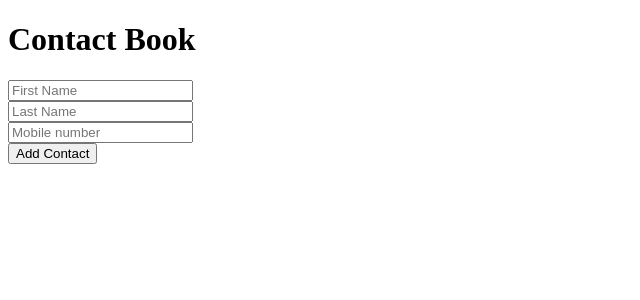
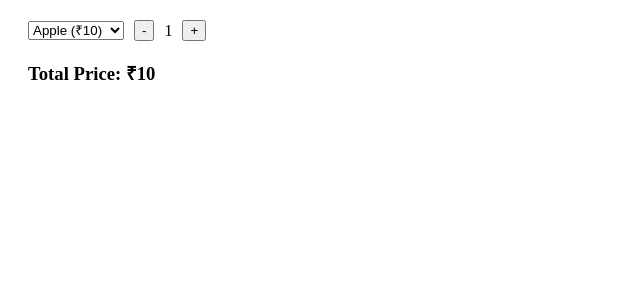
Before and after one commit to hardik7426/react_demo_nvs, a React (Vite) app: page / in a window 1280 px wide. Shown: the top 300 px of the page, without its empty margins (0-640 px from the left). Built offline with nearby package versions, Linux system fonts and the light colour scheme.

Commit message:
contact_book_demo

```diff
--- a/src/App.jsx
+++ b/src/App.jsx
@@ -5,6 +5,7 @@ import StringState from "./CE301225/string_state";
 import RenderCond from "./CE301225/render_cond";
 import StateExample from "./CE01012026/state_excersice";
 import ContactBook from "./CEAB6126/contactbook";
+import ProductSelector from "./CE812026/quantity";
 function App() {
   return (
     <>
@@ -13,7 +14,8 @@ function App() {
     {/* <Cardcomponent />
   <StateExample /> */}
   {/* <StateExample /> */}
-    <ContactBook />
+    {/* <ContactBook />  */}
+    <ProductSelector/>
 
   {/* <RenderCond/> */}
     </>
--- /dev/null
+++ b/src/CE812026/quantity.jsx
@@ -0,0 +1,67 @@
+import React, { Component } from "react";
+
+class ProductSelector extends Component {
+  constructor(props) {
+    super(props);
+
+    this.state = {
+      items: [
+        { label: "Apple", price: 10 },
+        { label: "Banana", price: 5 },
+        { label: "Orange", price: 8 }
+      ],
+      selectedIndex: 0,
+      quantity: 1
+    };
+  }
+
+  handleItemChange = (e) => {
+    this.setState({
+      selectedIndex: Number(e.target.value)
+    });
+  };
+
+  increaseQuantity = () => {
+    this.setState((prevState) => ({
+      quantity: prevState.quantity + 1
+    }));
+  };
+
+  decreaseQuantity = () => {
+    this.setState((prevState) => ({
+      quantity: prevState.quantity - 1
+    }));
+  };
+
+  render() {
+    const { items, selectedIndex, quantity } = this.state;
+    const selectedItem = items[selectedIndex];
+    const totalPrice = selectedItem.price * quantity;
+
+    return (
+      <div style={{ width: "300px", margin: "20px" }}>
+        <div style={{ display: "flex", alignItems: "center", gap: "10px" }}>
+          <select onChange={this.handleItemChange} value={selectedIndex}>
+            {items.map((item, index) => (
+              <option key={index} value={index}>
+                {item.label} (₹{item.price})
+              </option>
+            ))}
+          </select>
+
+          <button onClick={this.decreaseQuantity} disabled={quantity === 0}>
+            -
+          </button>
+
+          <span>{quantity}</span>
+
+          <button onClick={this.increaseQuantity}>+</button>
+        </div>
+
+        <h3>Total Price: ₹{totalPrice}</h3>
+      </div>
+    );
+  }
+}
+
+export default ProductSelector;
--- a/src/CEAB6126/contactbook.jsx
+++ b/src/CEAB6126/contactbook.jsx
@@ -1,85 +1,185 @@
-import React,{Component} from "react";
+import React, { Component } from "react";
 
-class ContactBook extends Component{
-    constructor(props){
+class ContactBook extends Component {
+  constructor(props) {
     super(props);
-        this.state={
-            contacts:[],
-            fname:"",
-            lname:"",
-            phone:"",
+    this.state = {
+      contacts: [],
+      fname: "",
+      lname: "",
+      phone: "",
 
+      editId: null,
+      editFname: "",
+      editLname: "",
+      editPhone: "",
     };
   }
 
-    handlefnameChange=(e)=>{
-        this.setState({fname:e.target.value});
-    };
-    handlelnameChange=(e)=>{
-        this.setState({lname:e.target.value});
-    };
-    handlephoneChange=(e)=>{
-        this.setState({phone:e.target.value});
-    };
+  handlefnameChange = (e) => this.setState({ fname: e.target.value });
+  handlelnameChange = (e) => this.setState({ lname: e.target.value });
+  handlephoneChange = (e) => this.setState({ phone: e.target.value });
 
-    addContact=()=>{
-        if(this.state.fname.trim()===""|| this.state.lname.trim()===""|| this.state.phone.trim()===""){
-            return;
-        }
+  addContact = () => {
+    const { fname, lname, phone } = this.state;
+    if (!fname || !lname || !phone) return;
+
     const newContact = {
       id: Date.now(),
-            fname: this.state.fname,
-            lname: this.state.lname,
-            phone: this.state.phone,
+      fname,
+      lname,
+      phone,
       visible: false,
     };
 
-        this.setState((prevState)=>({
-            contacts:[newContact,...prevState.contacts],
-            fname:"",
-            lname:"",
-            phone:"",
+    this.setState((prev) => ({
+      contacts: [newContact, ...prev.contacts],
+      fname: "",
+      lname: "",
+      phone: "",
     }));
-
   };
 
+  deleteContact = (id) => {
+    this.setState((prev) => ({
+      contacts: prev.contacts.filter((c) => c.id !== id),
+    }));
+  };
 
+  toggleView = (id) => {
+    this.setState((prev) => ({
+      contacts: prev.contacts.map((c) =>
+        c.id === id ? { ...c, visible: !c.visible } : c
+      ),
+    }));
+  };
 
-    render(){
-        const {contacts,fname,lname,phone}=this.state;
-        return(
-            <>
+  startEdit = (contact) => {
+    this.setState({
+      editId: contact.id,
+      editFname: contact.fname,
+      editLname: contact.lname,
+      editPhone: contact.phone,
+    });
+  };
+
+  saveUpdate = () => {
+    this.setState((prev) => ({
+      contacts: prev.contacts.map((c) =>
+        c.id === prev.editId
+          ? {
+              ...c,
+              fname: prev.editFname,
+              lname: prev.editLname,
+              phone: prev.editPhone,
+            }
+          : c
+      ),
+      editId: null,
+      editFname: "",
+      editLname: "",
+      editPhone: "",
+    }));
+  };
+
+  render() {
+    const {
+      contacts,
+      fname,
+      lname,
+      phone,
+      editId,
+      editFname,
+      editLname,
+      editPhone,
+    } = this.state;
+
+    return (
       <div>
         <h1>Contact Book</h1>
 
-                <input type="text" value={fname} placeholder="First Name" onChange={this.handlefnameChange} />
-                <br />
-                <input type="text" value={lname} placeholder="Last Name" onChange={this.handlelnameChange} />
-                <br />
-                <input type="text" value={phone} placeholder="Mobile number" onChange={this.handlephoneChange} />
-                <br />
-                <button onClick={this.addContact}>Add Contact</button>
+        <input
+          type="text"
+          placeholder="First Name"
+          value={fname}
+          onChange={this.handlefnameChange}
+        />
         <br />
 
+        <input
+          type="text"
+          placeholder="Last Name"
+          value={lname}
+          onChange={this.handlelnameChange}
+        />
+        <br />
+
+        <input
+          type="text"
+          placeholder="Mobile Number"
+          value={phone}
+          onChange={this.handlephoneChange}
+        />
+        <br />
+
+        <button onClick={this.addContact}>Add Contact</button>
+
         <ul>
-                    {contacts.map((y) => (
-                        <li key={y.id}>
-                            {y.fname} {":"} <button>View</button> <button>Delete</button>
-                            <div style={{display: y.visible ? "" : "none"}}>
-                                {y.lname} {"-"} {y.phone}
+          {contacts.map((c) => (
+            <li key={c.id}>
+              <strong>{c.fname}</strong>{" "}
+              <button onClick={() => this.toggleView(c.id)}>View</button>
+              <button onClick={() => this.startEdit(c)}>Update</button>
+              <button onClick={() => this.deleteContact(c.id)}>Delete</button>
+              {c.visible && (
+                <div>
+                  {c.lname} - {c.phone}
                 </div>
+              )}
+              {editId === c.id && (
+                <div style={{ marginTop: "10px" }}>
+                  <input
+                    type="text"
+                    value={editFname}
+                    placeholder="New First Name"
+                    onChange={(e) =>
+                      this.setState({ editFname: e.target.value })
+                    }
+                  />
+                  <br />
+
+                  <input
+                    type="text"
+                    value={editLname}
+                    placeholder="New Last Name"
+                    onChange={(e) =>
+                      this.setState({ editLname: e.target.value })
+                    }
+                  />
+                  <br />
+
+                  <input
+                    type="text"
+                    value={editPhone}
+                    placeholder="New Phone"
+                    onChange={(e) =>
+                      this.setState({ editPhone: e.target.value })
+                    }
+                  />
+                  <br />
+
+                  <button onClick={this.saveUpdate}>Save</button>
+                  <button onClick={() => this.setState({ editId: null })}>
+                    Cancel
+                  </button>
+                </div>
+              )}
             </li>
           ))}
         </ul>
-
-
-
-
       </div>
-            </>
-        )
+    );
   }
-};
-
+}
 
 export default ContactBook;
```
Lines whose indentation alone changed are shown as unchanged.
